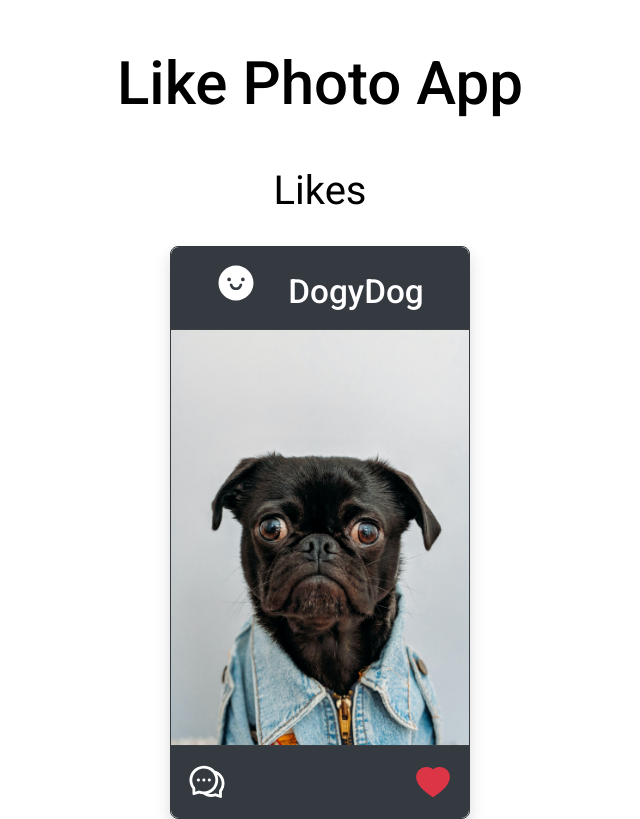
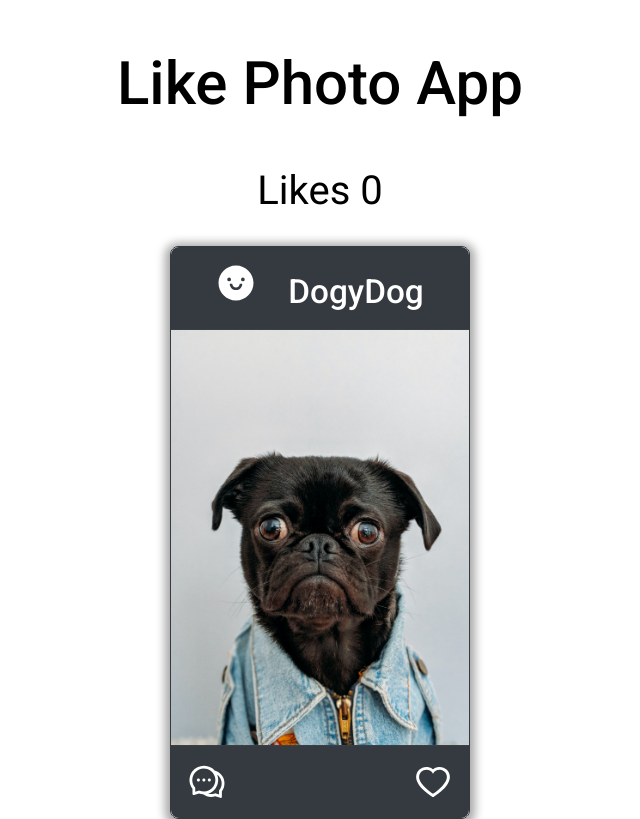
Before and after one commit to ajinkyacodes/reactjs-apps, a React (Create React App) app: page / in a window 1280 px wide. Shown: the whole page, without its empty margins (320-960 px from the left). Built offline with nearby package versions, Linux system fonts and the light colour scheme.

Commit message:
click on heart to like functionality created using useState hook

```diff
--- a/src/projects/03-Like-My-Photo/LikePhotoApp.jsx
+++ b/src/projects/03-Like-My-Photo/LikePhotoApp.jsx
@@ -1,16 +1,27 @@
-import React from "react";
+import React, { useState } from "react";
 import Title from "../../components/Title";
 import { AiFillSmile, AiFillHeart, AiOutlineHeart, AiOutlineComment } from "react-icons/ai";
 import Photo from "./img/dog.jpg";
 
 export default function LikePhotoApp() {
-  let like=true;
+  // let like=true;
+  const [like, setLike] = useState(false);
+  const [count, setCount] = useState(0);
+  const toggleLike = ()=> {
+    if(!like) {
+      setLike(true);
+      setCount(count + 1);
+    } else {
+      setLike(false);
+      setCount(count - 1);
+    }
+  };
   return (
     <div className="conatianer text-center">
       <Title text={"Like Photo App"} />
-      <Title classes={"subtitle"} text={"Likes"} />
+      <Title classes={"subtitle"} text={`Likes ${count}`} />
       <div
-        className="card card-dark m-auto"
+        className="card card-dark m-auto shadow-md"
         style={{ width: 300, cursor: "pointor" }}
       >
         <div className="card-header fs-xl">
@@ -23,7 +34,7 @@ export default function LikePhotoApp() {
           style={{ justifyContent: "space-between" }}
         >
           <AiOutlineComment />{" "}
-          {like ? <AiFillHeart className="text-danger" /> : <AiOutlineHeart />}
+          {like ? <AiFillHeart className="text-danger" onClick={toggleLike} /> : <AiOutlineHeart onClick={toggleLike} />}
         </div>
       </div>
     </div>
```
